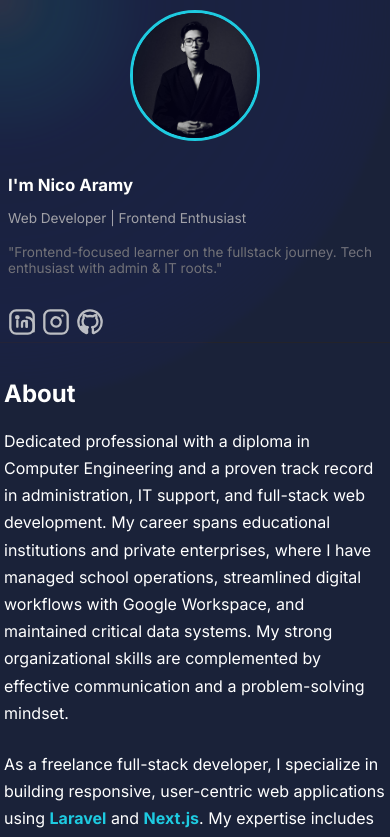
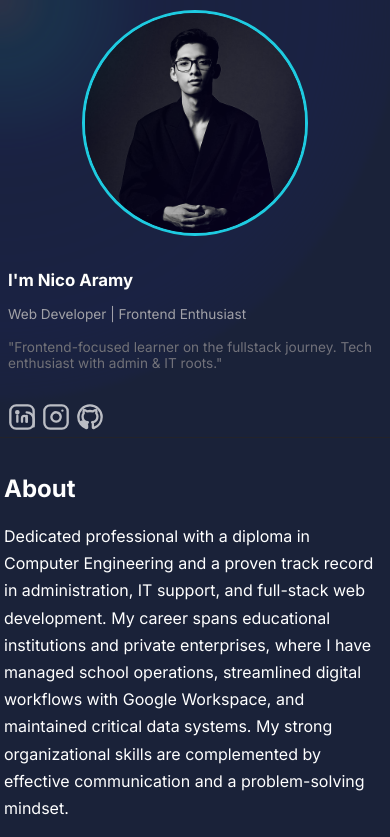
Before and after one commit to naikoo-cmd/portoku, a React (Create React App) app: page / in a window 390 px wide. Shown: the top 837 px of the page. Built offline with nearby package versions, Linux system fonts and the light colour scheme.

Commit message:
update siddebar mobile

```diff
--- a/src/components/Sidebar.css
+++ b/src/components/Sidebar.css
@@ -163,8 +163,8 @@
     align-items: flex-start;
   }
 .sidebar-photo {
-  width: clamp(90px, 32vw, 180px); /* min 90px, ideal 32vw, max 180px */
-  height: clamp(90px, 32vw, 180px);
+  width: clamp(220px, 32vw, 360px);
+  height: clamp(220px, 32vw, 360px);
   object-fit: cover;
   border-radius: 50%;
   margin: 0 auto 20px auto;
```
